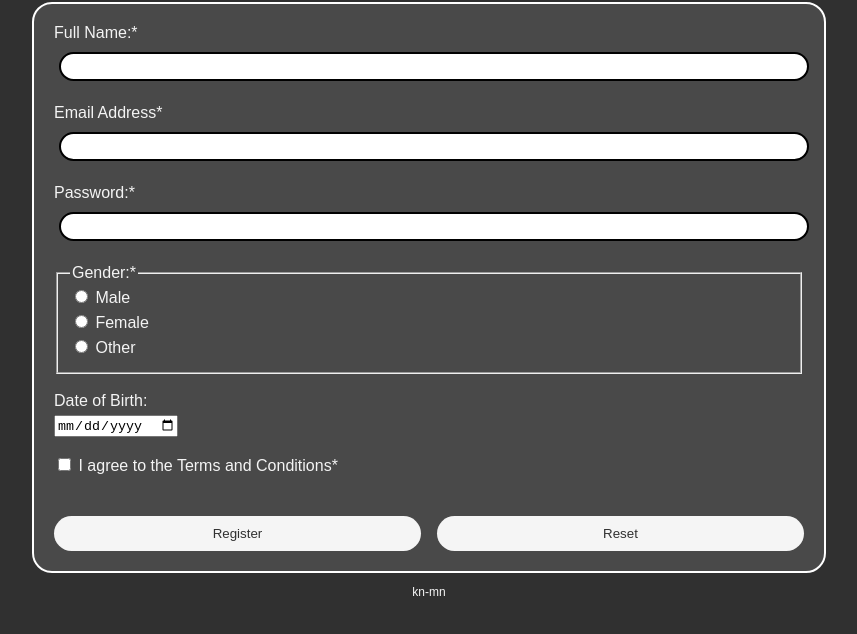
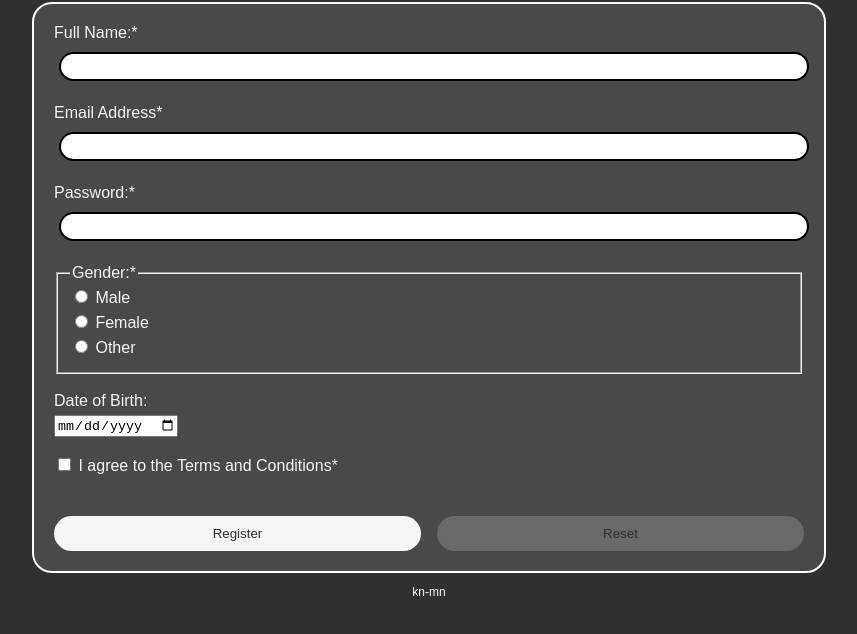
Before and after one commit to kn-mn/css-fundamentals, a plain HTML site: page index.html in a window 1280 px wide. In both pictures the pointer is over the input "Reset". Shown: the part 98-732 px from the top of the page, without its empty margins (211-1068 px from the left). Drawn offline with Linux system fonts and the light colour scheme.

Commit message:
Add files via upload

```diff
--- a/styles.css
+++ b/styles.css
@@ -60,6 +60,10 @@ input[type="submit"]:hover{
     background-color: dimgray;
 }
 
+input[type="reset"]:hover{
+    background-color: dimgray;
+}
+
 h2{
     text-align: center;
     color: whitesmoke;
```
